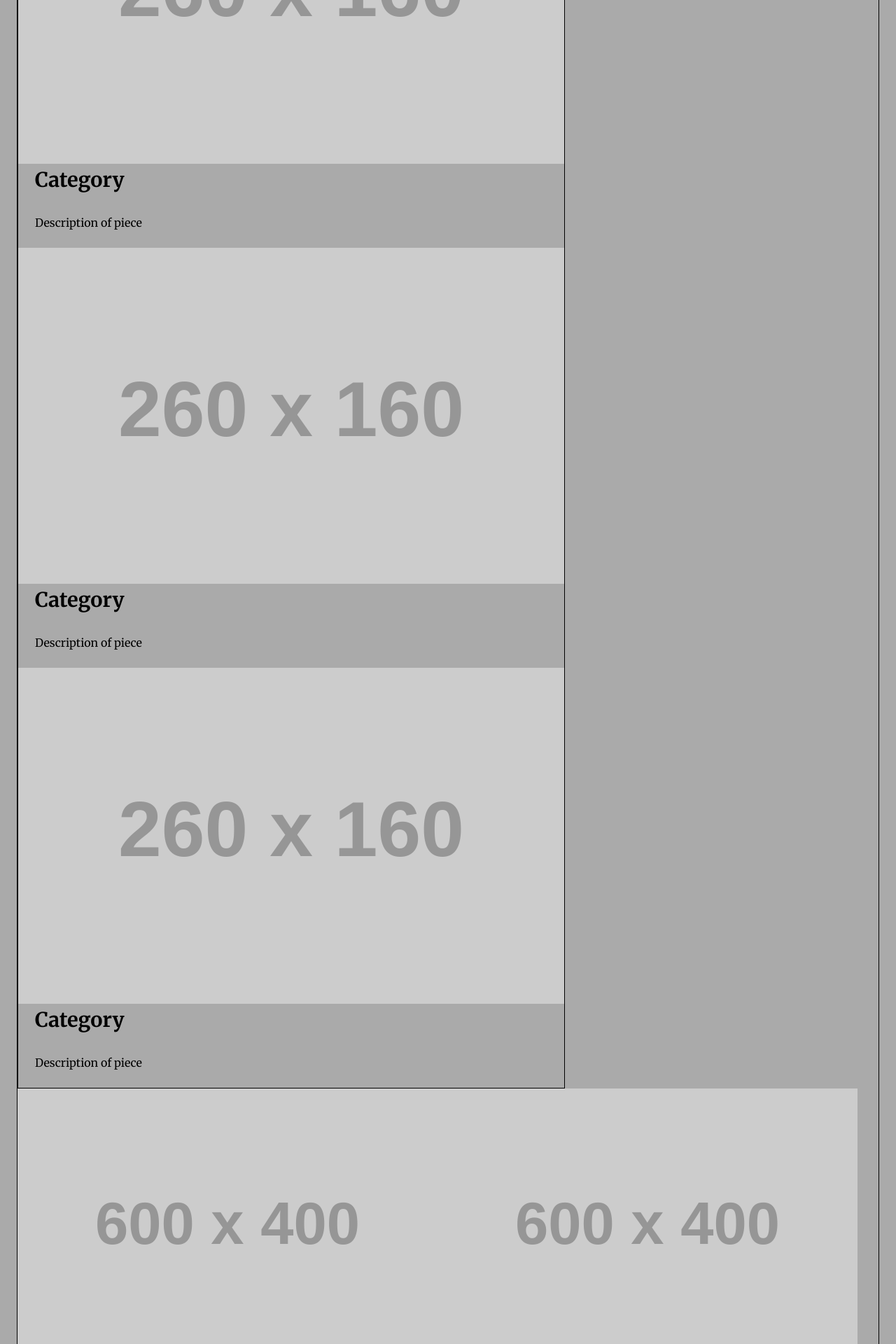
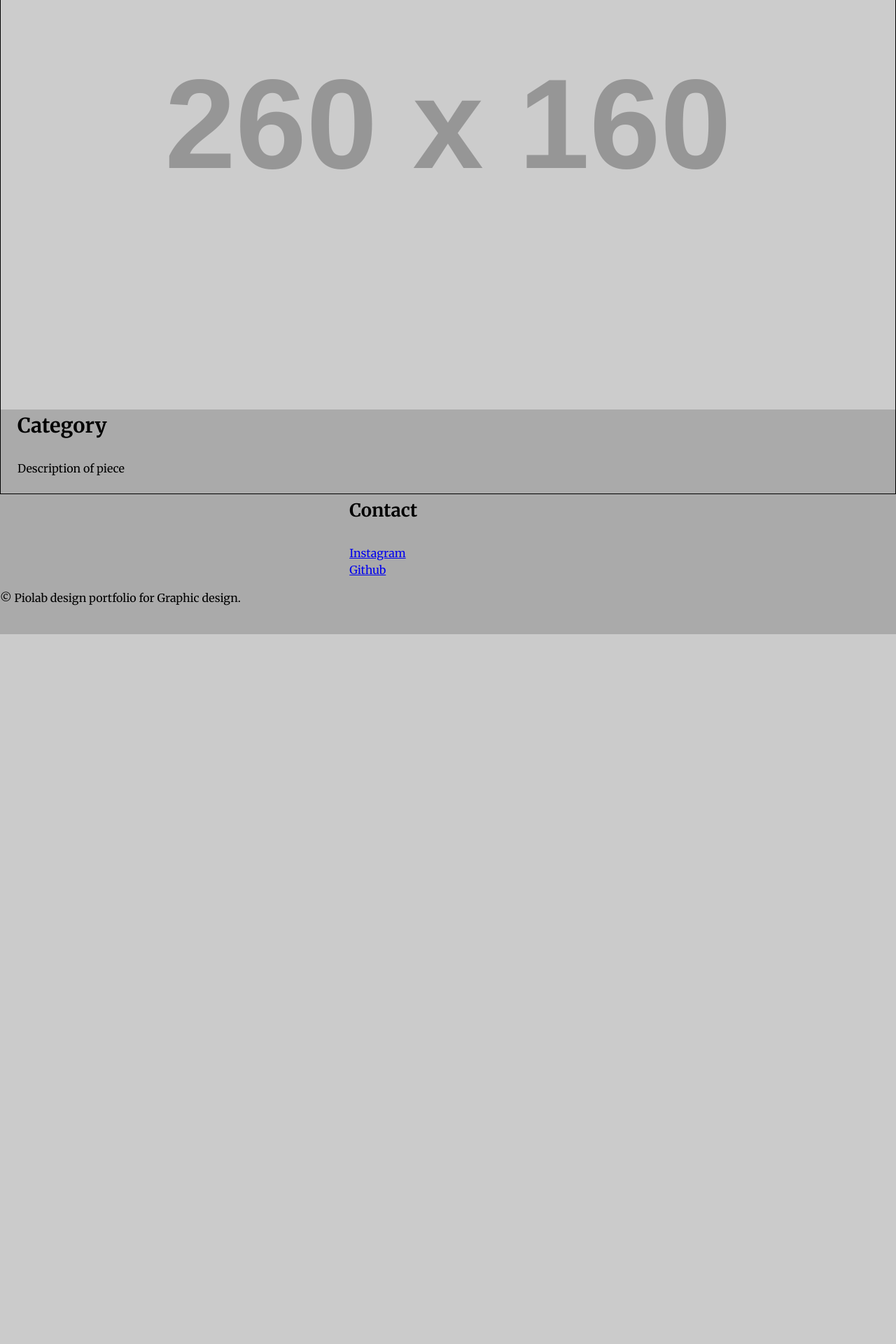
Before and after one commit to seanokai/portfolio, a PHP site: page / in a window 1280 px wide; the page is wider, and only the part inside the window is pictured. Shown: the part 3240-5160 px from the top of that part at 70% size. After the commit the page ends 4146 px from the top of that part, so only its background shows below. Run offline with PHP 8.4, Linux system fonts and the light colour scheme; grey boxes labelled with a size stand in for pictures from a placeholder-image service; some libraries are stand-ins or nearby versions.

Commit message:
fixed lower box problem

```diff
--- a/css/main.css
+++ b/css/main.css
@@ -45,22 +45,10 @@ figure {
 }
 
 
-@media only screen and (min-width: 35em) {
-
-	.col{
-		float: left;
-		width: 50%;
-		margin: 0;
-	}
-}
 
 @media only screen and (min-width: 60em) {
 
-	.col{
-		float: left;
-		width: 33.333%;
-		margin: 0;
-	}
+
 }
 
 h1 {
@@ -152,23 +140,14 @@ nav a:hover {
 	}
 }
 
-main {
-		padding: 0 1em;
-	}
 
-	.logo {
+
+
+.logo {
 		width: 20%;
 		margin: 0 0 0.2em 1em
 }
 
-.blockquotepara {
-		border-bottom:  3px solid #fff;
-		color: #000;
-		margin: 0;
-		padding: 1em;
-		text-align: center;
-		font-style: normal;
-}
 
 blockquote {
 		border-bottom:  3px solid #fff;
@@ -184,24 +163,8 @@ blockquote p {
 		font-size: 1.25rem;
 }
 
-.banner {
-	 position: relative;
-}
-
-	.banner-content {
-		background-color: #bbb;
-
-		text-align: center;
-
-}
-
-
 
 
 .footer {
 	padding: 1em 0;
 }
-
-.mainpara {
-text-align: center;
-}
--- a/index.html
+++ b/index.html
@@ -35,44 +35,52 @@
 
 
 
-	<main class="gutter">
-		<div class="blockquotepara">Greetings, Sean Okai. Designing has always been a great interest of mine. Nothing better than doing what you love as work.</div>
+	<main>
+		<blockquote>
+		<div class="blockquotepara"><p>Greetings, Sean Okai. Designing has always been a great interest of mine. Nothing better than doing what you love as work.</p></div>
 
-		<blockquote>
-			We don't stop playing because we grow old; we grow old because we stop playing.
-			<footer>— <cite> George Bernard Shaw </cite></footer>
+
+		<div><p>We don't stop playing because we grow old; we grow old because we stop playing.
+			— <cite> George Bernard Shaw </cite></p>
+		</div>
 		</blockquote>
+
+
+	<div class="row">
+			<a name="works"></a>
+
 
 
 		<div class="grid">
 
-			<div class="unit unit-s-1 ">
-				<img class="img-flex" src="http://placehold.it/260x160" alt="">
+					<div class="unit unit-s-1 unit-m-1-2">
+						<img class="img-flex" src="http://placehold.it/250x140" alt="">
 						<div class="gutter">
-				<h1>Category</h1>
+						<h3>Category</h3>
 						<p>Description of piece</p>
 						</div>
 					</div>
 
-			<div class="unit unit-s-1 ">
-				<img class="img-flex" src="http://placehold.it/260x160" alt="">
+					<div class="unit unit-s-1-2 unit-m-1-2 ">
+						<img class="img-flex" src="http://placehold.it/250x140" alt="">
 						<div class="gutter">
-				<h1>Category</h1>
+						<h3>Category</h3>
 						<p>Description of piece</p>
 						</div>
 					</div>
 
-			<div class="unit unit-s-1 ">
-				<img class="img-flex" src="http://placehold.it/260x160" alt="">
+					<div class="unit unit-s-1-2 unit-m-1-2 ">
+						<img class="img-flex" src="http://placehold.it/250x140" alt="">
 						<div class="gutter">
-				<h1>Category</h1>
+						<h3>Category</h3>
 						<p>Description of piece</p>
 						</div>
+					</div>
 
-			<div class="unit unit-s-hidden ">
-				<img class="img-flex" src="http://placehold.it/260x160" alt="">
+					<div class="unit unit-s-hidden unit-m-1-2 ">
+						<img class="img-flex" src="http://placehold.it/250x140" alt="">
 						<div class="gutter">
-				<h1>Category</h1>
+						<h3>Category</h3>
 						<p>Description of piece</p>
 						</div>
 					</div>
@@ -113,120 +121,12 @@
 		</div>
 
 
-
-
-
-
-
-
-
-
-
-
-
-
-
-
-
-
-
-
-		<div class="row">
-			<a name="works"></a>
-			<div class="banner">
-				<figure class="col">
-				<div class="banner-content">
-				<img src="http://placehold.it/600x400" alt="banner2">
-				<figcaption> Category ∞ </figcaption>
-
-				<p>Description of piece</p>
-				</figure>
-				</div>
-			</div>
-			<div class="banner">
-				<figure class="col">
-				<div class="banner-content">
-				<img src="http://placehold.it/600x400" alt="banner2">
-				<figcaption> Category ∞ </figcaption>
-				<p>Description of piece</p>
-				</figure>
-				</div>
-			</div>
-
-			<div class="banner">
-				<figure class="col">
-				<div class="banner-content">
-				<img src="http://placehold.it/600x400" alt="banner2">
-				<figcaption> Category ∞ </figcaption>
-				<p>Description of piece</p>
-				</figure>
-				</div>
-			</div>
-			<div class="banner">
-				<figure class="col">
-				<div class="banner-content">
-				<img src="http://placehold.it/600x400" alt="banner2">
-				<figcaption> Category ∞ </figcaption>
-				<p>Description of piece</p>
-				</figure>
-				</div>
-			</div>
-			<div class="banner">
-				<figure class="col">
-				<div class="banner-content">
-				<img src="http://placehold.it/600x400" alt="banner2">
-				<figcaption> Category ∞ </figcaption>
-				<p>Description of piece</p>
-				</figure>
-				</div>
-			</div>
-
-			<div class="banner">
-				<figure class="col">
-				<div class="banner-content">
-				<img src="http://placehold.it/600x400" alt="banner2">
-				<figcaption> Category ∞ </figcaption>
-				<p>Description of piece</p>
-				</figure>
-				</div>
-			</div>
-
-			<div class="banner">
-				<figure class="col">
-				<div class="banner-content">
-				<img src="http://placehold.it/600x400" alt="banner2">
-				<figcaption> Category ∞ </figcaption>
-
-				<p>Description of piece</p>
-				</figure>
-				</div>
-			</div>
-			<div class="banner">
-				<figure class="col">
-				<div class="banner-content">
-				<img src="http://placehold.it/600x400" alt="banner2">
-				<figcaption> Category ∞ </figcaption>
-				<p>Description of piece</p>
-				</figure>
-				</div>
-			</div>
-
-			<div class="banner">
-				<figure class="col">
-				<div class="banner-content">
-				<img src="http://placehold.it/600x400" alt="banner2">
-				<figcaption> Category ∞ </figcaption>
-				<p>Description of piece</p>
-				</figure>
-				</div>
-			</div>
-
 	</div>
 	</main>
 
-	<section class="contact">
+	<section>
 
-	<div>
+	<div class="contact">
 		<h2>Contact</h2>
 		<a name="contact"></a>
 		<div>
```
Lines whose indentation alone changed are shown as unchanged.
